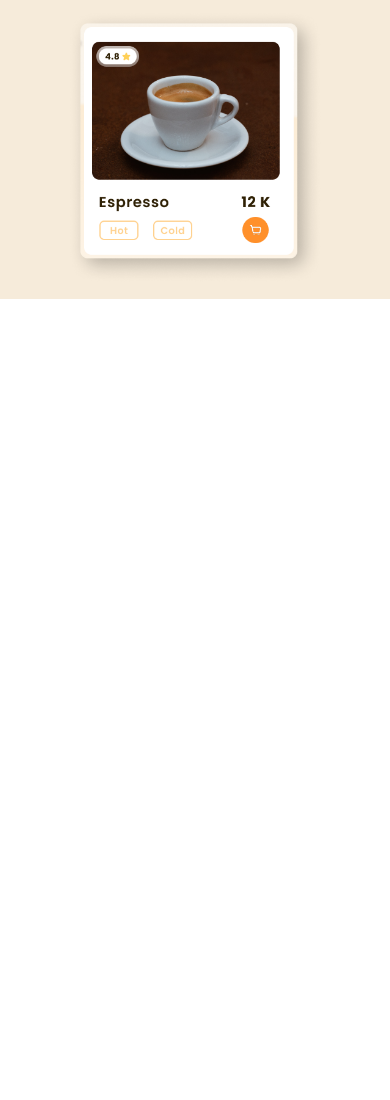
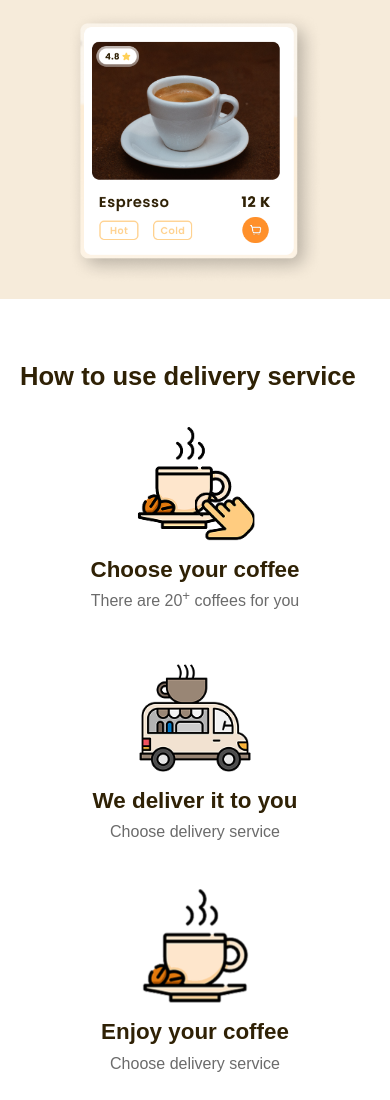
Before and after one commit to abiseck2421/Cafe-Street, a plain HTML site: page index.html in a window 390 px wide. Shown: the part 1279-2379 px from the top of the page. Before the commit the page ends 1578 px from the top, so only its background shows below. Drawn offline with nearby package versions, Linux system fonts and the light colour scheme.

Commit message:
feat: add delivery section
describe delivery process cards and style layout for responsive view

```diff
--- a/index.html
+++ b/index.html
@@ -5,7 +5,7 @@
     <meta name="viewport" content="width=device-width, initial-scale=1.0">
     <link rel="stylesheet" href="style.css">
     <script src="script.js" defer></script>
-    <!--Ionicons CDN-->
+    <!--Ion-icons CDN-->
     <script type="module" src="https://unpkg.com/ionicons@7.1.0/dist/ionicons/ionicons.esm.js"></script>
     <script nomodule src="https://unpkg.com/ionicons@7.1.0/dist/ionicons/ionicons.js"></script>
     <title>CafeStreet</title>
@@ -79,6 +79,29 @@
                 </section>
             </div>
         </div>
+        <!--DELIVERY-->
+        <div class="container">
+            <section class="delivery">
+                <h2>How to use delivery service</h2>
+                <div class="delivery-steps">
+                    <div class="delivery-card">
+                        <img src="/images/delivery-coffee-selection.png" alt="">
+                        <h3>Choose your coffee</h3>
+                        <p>There are 20<sup>+</sup> coffees for you</p>
+                    </div>
+                    <div class="delivery-card">
+                        <img src="/images/delivery-truck.png" alt="">
+                        <h3>We deliver it to you</h3>
+                        <p>Choose delivery service</p>
+                    </div>
+                    <div class="delivery-card">
+                        <img src="/images/delivery-coffee.png" alt="">
+                        <h3>Enjoy your coffee</h3>
+                        <p>Choose delivery service</p>
+                    </div>
+                </div>
+            </section>
+        </div>
     </main>
 </body>
 </html>
--- a/style.css
+++ b/style.css
@@ -38,7 +38,7 @@ body{
     /* ----- Font Size ----- */
     --fs-1: 3rem;
     --fs-2: 2.5rem;
-    --fs-3: 2rem;
+    --fs-3: 1.6rem;
     --fs-4: 1.2rem;
 
     /* ----- Font ----- */
@@ -225,6 +225,61 @@ a{
     transform: scale(1.05);
 }
 
+/* ===== DELIVERY ===== */
+.delivery{
+    margin-top: 5.5rem;
+    width: 100%;
+    display: flex;
+    flex-direction: column;
+    gap: var(--gap-4);
+}
+
+.delivery h2{
+    font-size: var(--fs-2);
+    color: var(--clr-2);
+}
+
+.delivery-steps{
+    display: flex;
+    flex-wrap: nowrap;
+    max-width: 70rem;
+    justify-content: space-around;
+}
+
+.delivery-card{
+    display: flex;
+    flex-direction: column;
+    gap: var(--gap-1);
+    align-items: center;
+    text-align: center;
+    padding: 1rem;
+}
+
+.delivery-card img{
+    width: 160px;
+    height: 160px;
+    cursor: pointer;
+    transition: transform 0.4s ease;
+}
+
+.delivery-card img:hover{
+    transform: scale(1.05);
+}
+
+.delivery-card h3{
+    font-size: var(--fs-3);
+    color: var(--clr-2);
+}
+
+.delivery-card p{
+    font-size: var(--fs-4);
+    color: var(--clr-3);
+}
+
+.delivery-card p sup{
+    line-height: 0;
+}
+
 /* ===== RESPONSIVENESS ===== */
 
 /* ===== TABLET ===== */
@@ -241,7 +296,7 @@ a{
     /* ----- Font Size ----- */
     --fs-1: 2.6rem;
     --fs-2: 2rem;
-    --fs-3: 1.6rem;
+    --fs-3: 1.2rem;
     --fs-4: 1rem;
 }
 
@@ -309,6 +364,26 @@ a{
 
 .promo-image img{
     width: 14.5rem;
+}
+
+/* ===== DELIVERY ===== */
+.delivery{
+    margin-top: 6.8rem;
+    gap: var(--gap-2);
+}
+
+.delivery-steps{
+    max-width: 55rem;
+}
+
+.delivery-card{
+   max-width: 16rem;
+   padding: 0.8rem;
+}
+
+.delivery-card img{
+    width: 140px;
+    height: 140px;
 }
 
 }
@@ -522,5 +597,27 @@ ion-icon:hover{
     height: auto;
 }
 
+/* ===== DELIVERY ===== */
+.delivery{
+    margin-top: 3rem;
+    gap: var(--gap-3);
+}
+
+.delivery-steps{
+    flex-direction: column;
+    align-items: center;
+    gap: var(--gap-3);
+  }
+
+.delivery-card{
+    width: 100%;
+    max-width: 18rem;
+    padding: 0.75rem;
+}
+
+.delivery-card img{
+    width: 120px;
+    height: 120px;
+}
 
 }
```
Also changed, not shown: images/delivery-coffee-selection.png (added), images/delivery-coffee.png (added), images/delivery-truck.png (added).
